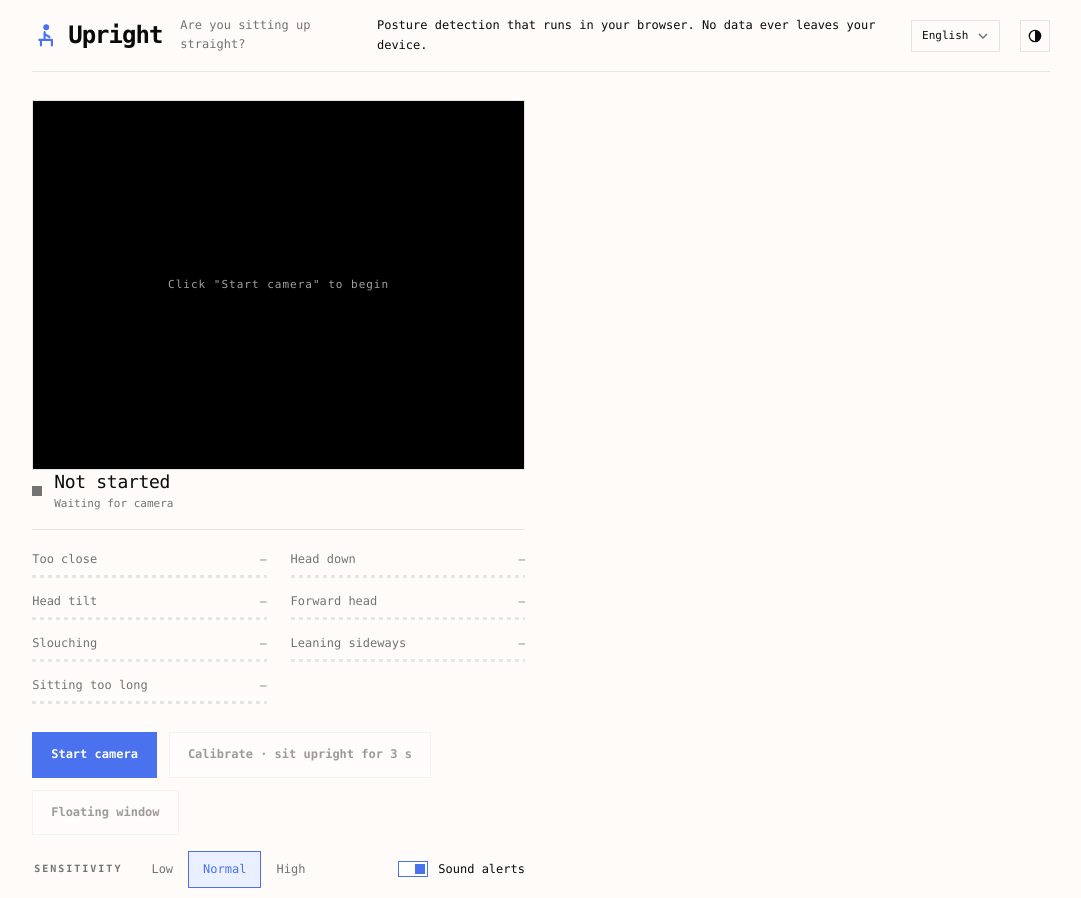
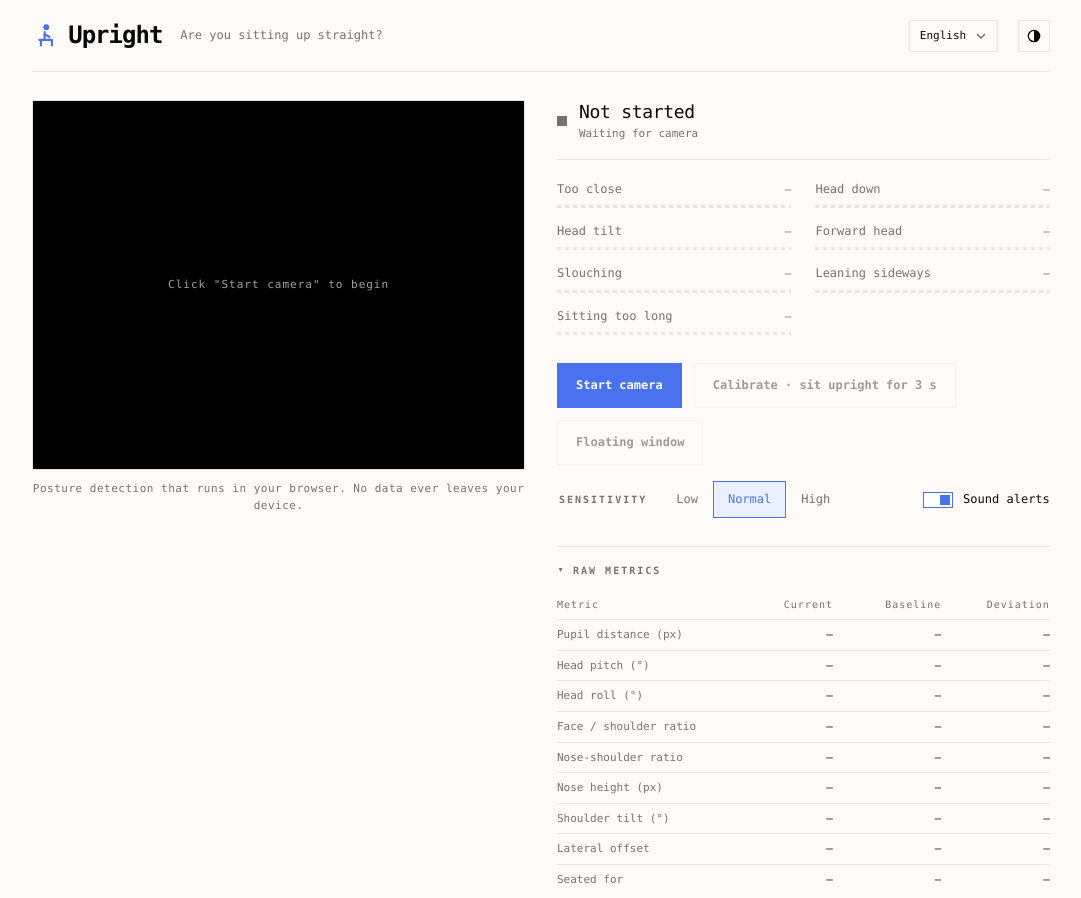
Before and after one commit to LinklyAI/upright, a website built with Vite: page index.html in a window 1280 px wide. Shown: the top 898 px of the page, without its empty margins (99-1180 px from the left). Built offline with nearby package versions, Linux system fonts and the light colour scheme.

Commit message:
fix: close the stage wrapper and move the privacy note under the camera

```diff
--- a/index.html
+++ b/index.html
@@ -37,10 +37,6 @@
           >
         </div>
         <nav class="masthead__nav">
-          <span class="masthead__note" data-i18n="note">
-            Posture detection that runs in your browser. No data ever leaves
-            your device.
-          </span>
           <label class="language-control">
             <span class="sr-only" data-i18n="language">Language</span>
             <select
@@ -82,6 +78,11 @@
             Click "Start camera" to begin
           </div>
         </section>
+        <p class="stage-note" data-i18n="note">
+          Posture detection that runs in your browser. No data ever leaves your
+          device.
+        </p>
+      </div>
 
       <div class="side">
         <section id="panel" class="panel">
```
Lines whose indentation alone changed are shown as unchanged.
